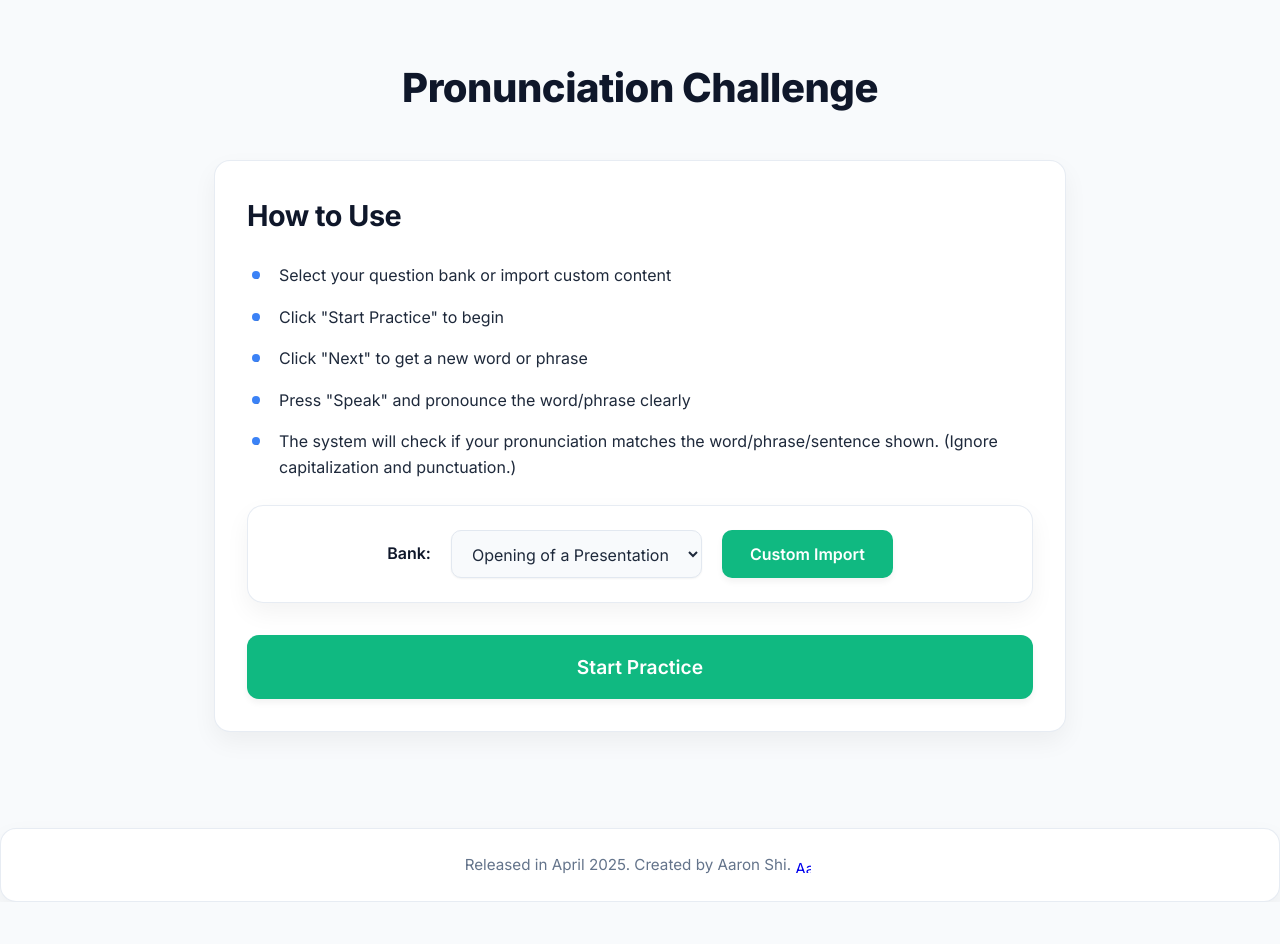
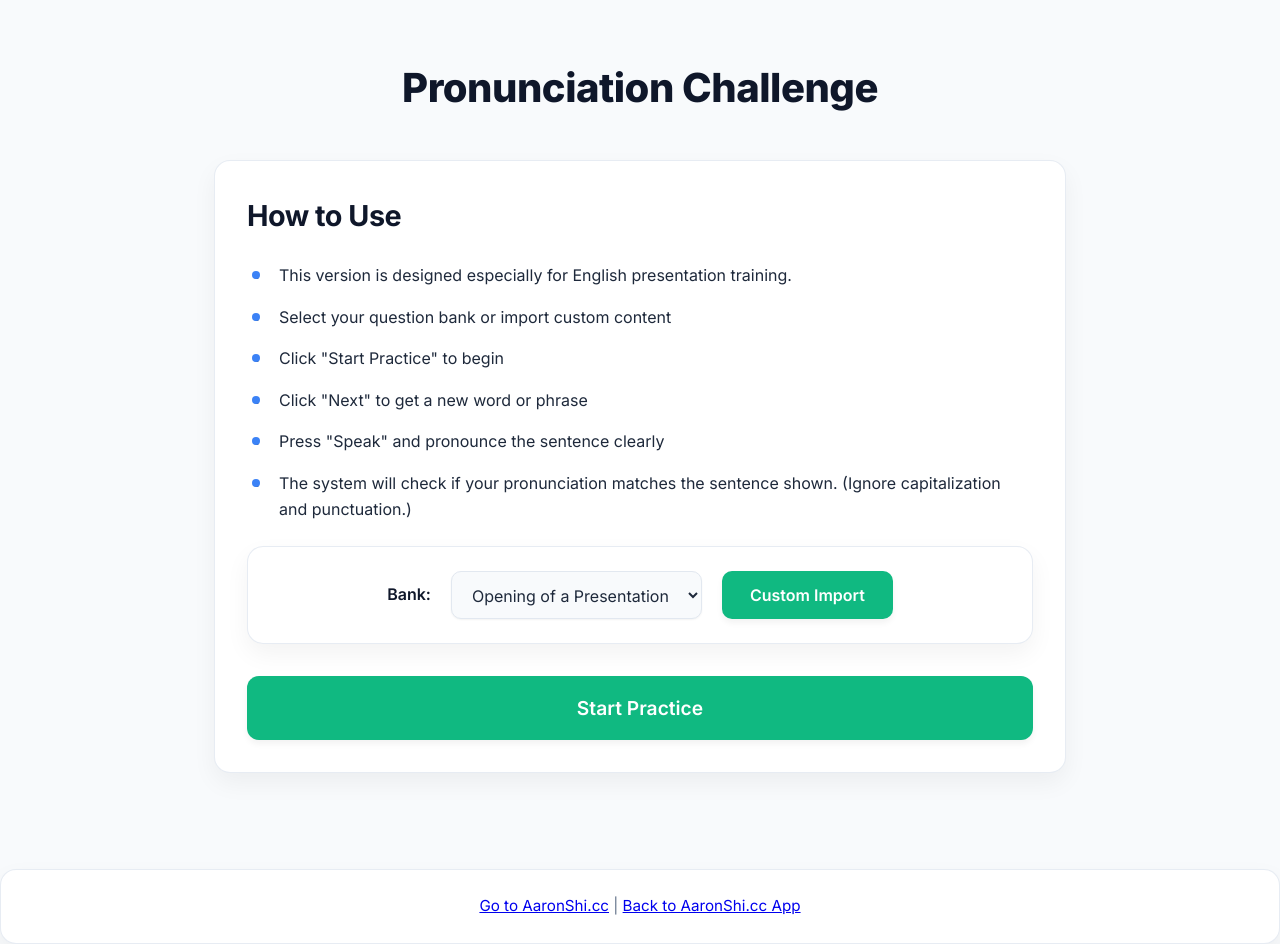
Before and after one commit to aaronshi1129/pronunciation-LTB1-2, a plain HTML site: page index.html in a window 1280 px wide. Before the commit the page ends 902 px from the top, so only its background shows below. Drawn offline with Linux system fonts and the light colour scheme.

Commit message:
Update index.html

```diff
--- a/index.html
+++ b/index.html
@@ -25,11 +25,12 @@
             <div class="intro-card">
                 <h2>How to Use</h2>
                 <ul class="instructions">
+                    <li>This version is designed especially for English presentation training.</li>
                     <li>Select your question bank or import custom content</li>
                     <li>Click "Start Practice" to begin</li>
                     <li>Click "Next" to get a new word or phrase</li>
-                    <li>Press "Speak" and pronounce the word/phrase clearly</li>
-                    <li>The system will check if your pronunciation matches the word/phrase/sentence shown. (Ignore capitalization and punctuation.)</li>
+                    <li>Press "Speak" and pronounce the sentence clearly</li>
+                    <li>The system will check if your pronunciation matches the sentence shown. (Ignore capitalization and punctuation.)</li>
                 </ul>
 
                 <div class="settings">
@@ -137,10 +138,7 @@ custom, cus-tom, 自訂的'></textarea>
 
     <!-- Footer -->
     <div class="footer">
-        Released in April 2025. Created by Aaron Shi.
-        <a href="https://sites.google.com/view/aaronshi" target="_blank">
-            <img src="https://alittlemoreenglish.weebly.com/uploads/2/6/6/3/26638990/favicon-32x32_orig.png" alt="Aaron Shi" style="width: 16px; height: 16px; vertical-align: middle; margin-right: 4px;">
-        </a>
+       <a href="https://www.aaronshi.cc" target="_blank">Go to AaronShi.cc</a> | <a href="https://app.aaronshi.cc" target="_blank">Back to AaronShi.cc App</a>
     </div>
 
     <script type="module" src="script.js"></script>
```
